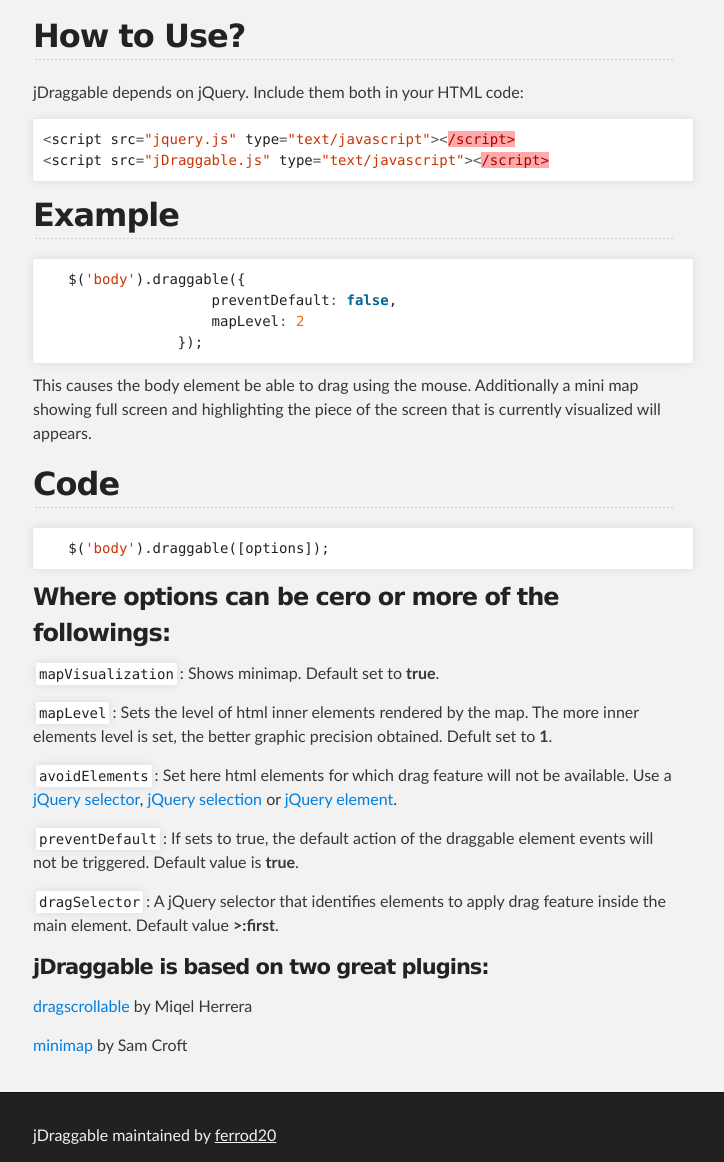
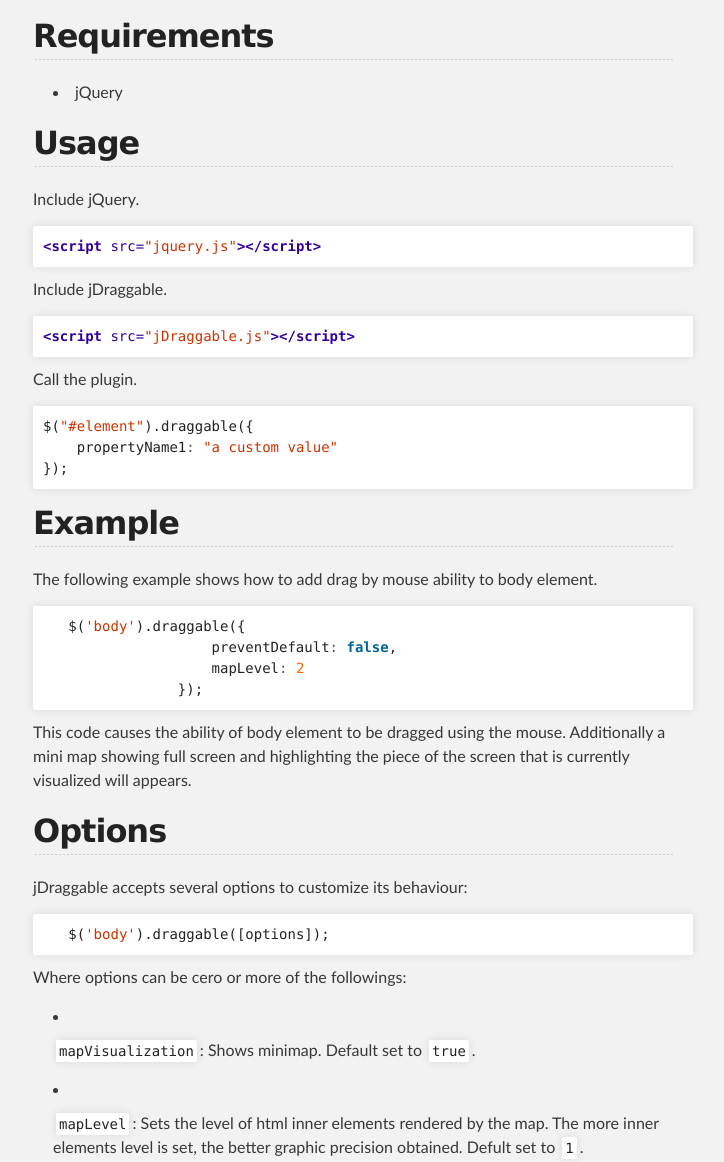
Before and after one commit to ferrod20/jDraggable, a plain HTML site: page index.html in a window 1280 px wide. Shown: the part 387-1549 px from the top of the page, without its empty margins (287-1011 px from the left). Drawn offline with Linux system fonts and the light colour scheme.

```diff
--- a/index.html
+++ b/index.html
@@ -34,19 +34,37 @@
         <h1>
 <a name="jdraggable" class="anchor" href="#jdraggable"><span class="octicon octicon-link"></span></a>jDraggable</h1>
 
-<p>A draggable and map screen visualization jQuery plugin.</p>
+<p>A draggable and map screen visualization jQuery plugin. </p>
 
 <h2>
-<a name="how-to-use" class="anchor" href="#how-to-use"><span class="octicon octicon-link"></span></a>How to Use?</h2>
+<a name="requirements" class="anchor" href="#requirements"><span class="octicon octicon-link"></span></a>Requirements</h2>
 
-<p>jDraggable depends on jQuery. Include them both in your HTML code:</p>
+<ul>
+<li>jQuery</li>
+</ul><h2>
+<a name="usage" class="anchor" href="#usage"><span class="octicon octicon-link"></span></a>Usage</h2>
 
-<div class="highlight highlight-javascript"><pre><span class="o">&lt;</span><span class="nx">script</span> <span class="nx">src</span><span class="o">=</span><span class="s2">"jquery.js"</span> <span class="nx">type</span><span class="o">=</span><span class="s2">"text/javascript"</span><span class="o">&gt;&lt;</span><span class="err">/script&gt;</span>
-<span class="o">&lt;</span><span class="nx">script</span> <span class="nx">src</span><span class="o">=</span><span class="s2">"jDraggable.js"</span> <span class="nx">type</span><span class="o">=</span><span class="s2">"text/javascript"</span><span class="o">&gt;&lt;</span><span class="err">/script&gt;</span>
+<p>Include jQuery.</p>
+
+<div class="highlight highlight-html"><pre><span class="nt">&lt;script </span><span class="na">src=</span><span class="s">"jquery.js"</span><span class="nt">&gt;&lt;/script&gt;</span>
+</pre></div>
+
+<p>Include jDraggable. </p>
+
+<div class="highlight highlight-html"><pre><span class="nt">&lt;script </span><span class="na">src=</span><span class="s">"jDraggable.js"</span><span class="nt">&gt;&lt;/script&gt;</span>
+</pre></div>
+
+<p>Call the plugin.</p>
+
+<div class="highlight highlight-javascript"><pre><span class="nx">$</span><span class="p">(</span><span class="s2">"#element"</span><span class="p">).</span><span class="nx">draggable</span><span class="p">({</span>
+    <span class="nx">propertyName1</span><span class="o">:</span> <span class="s2">"a custom value"</span>
+<span class="p">});</span>
 </pre></div>
 
 <h2>
 <a name="example" class="anchor" href="#example"><span class="octicon octicon-link"></span></a>Example</h2>
+
+<p>The following example shows how to add drag by mouse ability to body element.</p>
 
 <div class="highlight highlight-javascript"><pre>   <span class="nx">$</span><span class="p">(</span><span class="s1">'body'</span><span class="p">).</span><span class="nx">draggable</span><span class="p">({</span>
                     <span class="nx">preventDefault</span><span class="o">:</span> <span class="kc">false</span><span class="p">,</span>
@@ -54,33 +72,31 @@
                 <span class="p">});</span>
 </pre></div>
 
-<p>This causes the body element be able to drag using the mouse. Additionally a mini map showing full screen and highlighting the piece of the screen that is currently visualized will appears.</p>
+<p>This code causes the ability of body element to be dragged using the mouse. Additionally a mini map showing full screen and highlighting the piece of the screen that is currently visualized will appears.</p>
 
 <h2>
-<a name="code" class="anchor" href="#code"><span class="octicon octicon-link"></span></a>Code</h2>
+<a name="options" class="anchor" href="#options"><span class="octicon octicon-link"></span></a>Options</h2>
+
+<p>jDraggable accepts several options to customize its behaviour:</p>
 
 <div class="highlight highlight-javascript"><pre>   <span class="nx">$</span><span class="p">(</span><span class="s1">'body'</span><span class="p">).</span><span class="nx">draggable</span><span class="p">([</span><span class="nx">options</span><span class="p">]);</span>
 </pre></div>
 
-<h3>
-<a name="where-options-can-be-cero-or-more-of-the-followings" class="anchor" href="#where-options-can-be-cero-or-more-of-the-followings"><span class="octicon octicon-link"></span></a>Where options can be cero or more of the followings:</h3>
+<p>Where options can be cero or more of the followings:</p>
 
-<p><code>mapVisualization</code>: Shows minimap. Default set to <strong>true</strong>.</p>
-
-<p><code>mapLevel</code>: Sets the level of html inner elements rendered by the map. The more inner elements level is set, the better graphic precision obtained. Defult set to <strong>1</strong>.</p>
-
-<p><code>avoidElements</code>: Set here html elements for which drag feature will not be available. Use a <a href="http://api.jquery.com/Types/#Selector">jQuery selector</a>, <a href="http://api.jquery.com/Types/#jQuery">jQuery selection</a> or <a href="http://api.jquery.com/Types/#Element">jQuery element</a>.</p>
-
-<p><code>preventDefault</code>: If sets to true, the default action of the draggable element events will not be triggered. Default value is <strong>true</strong>.</p>
-
-<p><code>dragSelector</code>: A jQuery selector that identifies elements to apply drag feature inside the main element. Default value <strong>&gt;:first</strong>.</p>
-
-<h4>
+<ul>
+<li><p><code>mapVisualization</code>: Shows minimap. Default set to <code>true</code>.</p></li>
+<li><p><code>mapLevel</code>: Sets the level of html inner elements rendered by the map. The more inner elements level is set, the better graphic precision obtained. Defult set to <code>1</code>.</p></li>
+<li><p><code>avoidElements</code>: Set here html elements for which drag feature will not be available. Use a <a href="http://api.jquery.com/Types/#Selector">jQuery selector</a>, <a href="http://api.jquery.com/Types/#jQuery">jQuery selection</a> or <a href="http://api.jquery.com/Types/#Element">jQuery element</a>.</p></li>
+<li><p><code>preventDefault</code>: If sets to true, the default action of the draggable element events will not be triggered. Default value is <code>true</code>.</p></li>
+<li><p><code>dragSelector</code>: A jQuery selector that identifies elements to apply drag feature inside the main element. Default value <code>&gt;:first</code>.</p></li>
+</ul><h4>
 <a name="jdraggable-is-based-on-two-great-plugins" class="anchor" href="#jdraggable-is-based-on-two-great-plugins"><span class="octicon octicon-link"></span></a>jDraggable is based on two great plugins:</h4>
 
-<p><a href="http://hitconsultants.com/dragscroll_scrollsync/scrollpane.html">dragscrollable</a> by Miqel Herrera</p>
-
-<p><a href="https://github.com/samcroft/mini-map">minimap</a> by Sam Croft</p>
+<ul>
+<li><p><a href="http://hitconsultants.com/dragscroll_scrollsync/scrollpane.html">dragscrollable</a> by Miqel Herrera</p></li>
+<li><p><a href="https://github.com/samcroft/mini-map">minimap</a> by Sam Croft</p></li>
+</ul>
       </section>
     </div>
 
```
Also changed, not shown: params.json (+1 -1 lines).
